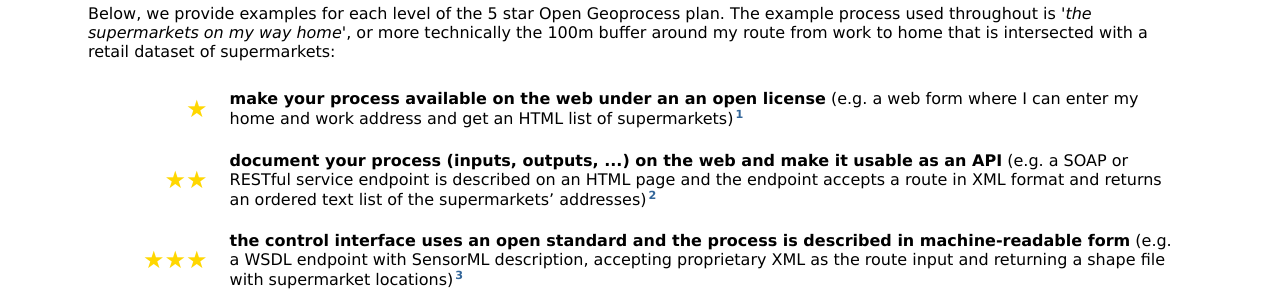
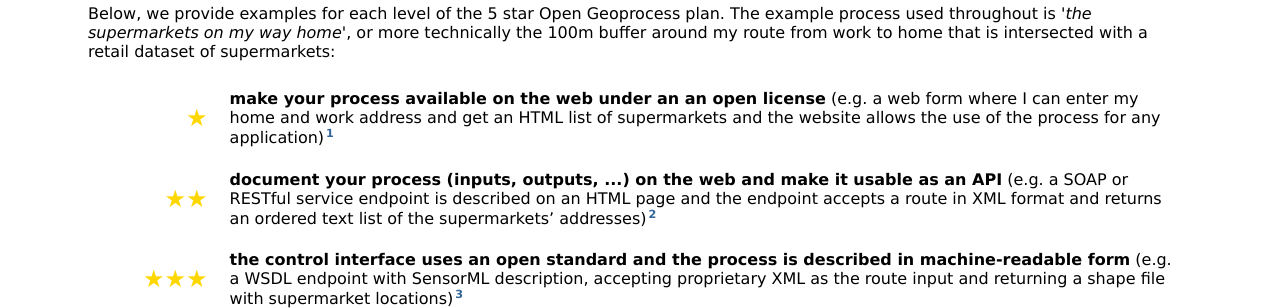
Before and after one commit to nuest/5starprocessing, a plain HTML site: page index.html in a window 1280 px wide. Shown: the part 519-827 px from the top of the page. Drawn offline with Linux system fonts and the light colour scheme.

Commit message:
fix title, improve example for 1 star

```diff
--- a/index.html
+++ b/index.html
@@ -2,7 +2,7 @@
 <html lang="en">
 <head>
 	<meta charset="utf-8" />
-	<title>5 star Open Data</title>
+	<title>5 star Open Geoprocessing</title>
 	<link type="text/css" href="style.css" rel="stylesheet" />
 </head>
 <body>
@@ -29,7 +29,7 @@
 	<table>
 		<tr>
 			<td class="stars">&#x2605;</td>
-			<td><strong>make your process available on the web under an an open license</strong> (e.g. a web form where I can enter my home and work address and get an HTML list of supermarkets)<a class="footnote" href="#addendum1" title="view costs and benefits of 1 star geoprocess">1</a></td>
+			<td><strong>make your process available on the web under an an open license</strong> (e.g. a web form where I can enter my home and work address and get an HTML list of supermarkets and the website allows the use of the process for any application)<a class="footnote" href="#addendum1" title="view costs and benefits of 1 star geoprocess">1</a></td>
 			<!--<td><a href="gtd-1.pdf" title="1 star Galway temperature data">example ...</a></td>-->
 		</tr>
 		<tr>
```
